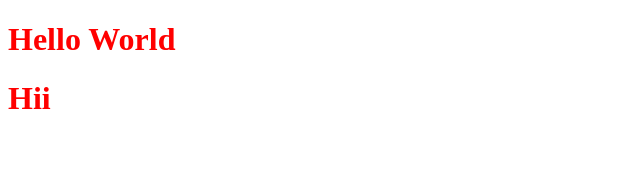
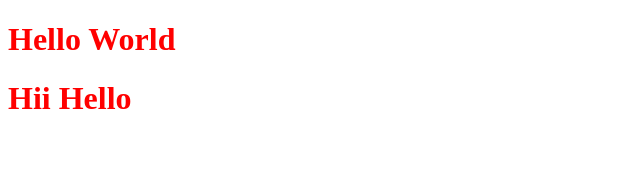
Before and after one commit to devanshipatel2824-prog/Angular_pro, an Angular app: page / in a window 1280 px wide. Shown: the top 170 px of the page, without its empty margins (0-640 px from the left). Built offline with nearby package versions, Linux system fonts and the light colour scheme.

Commit message:
Add hello

```diff
--- a/src/app/app.ts
+++ b/src/app/app.ts
@@ -6,7 +6,7 @@ import { RouterOutlet } from '@angular/router';
   imports: [RouterOutlet],
   //templateUrl: './app.html',
   //styleUrl: './app.css'
-template:`<h1>Hello World</h1> <h1>Hii</h1>`,
+template:`<h1>Hello World</h1> <h1>Hii Hello</h1>`,
 
 styles:
 'h1{ color:red;}'
```
